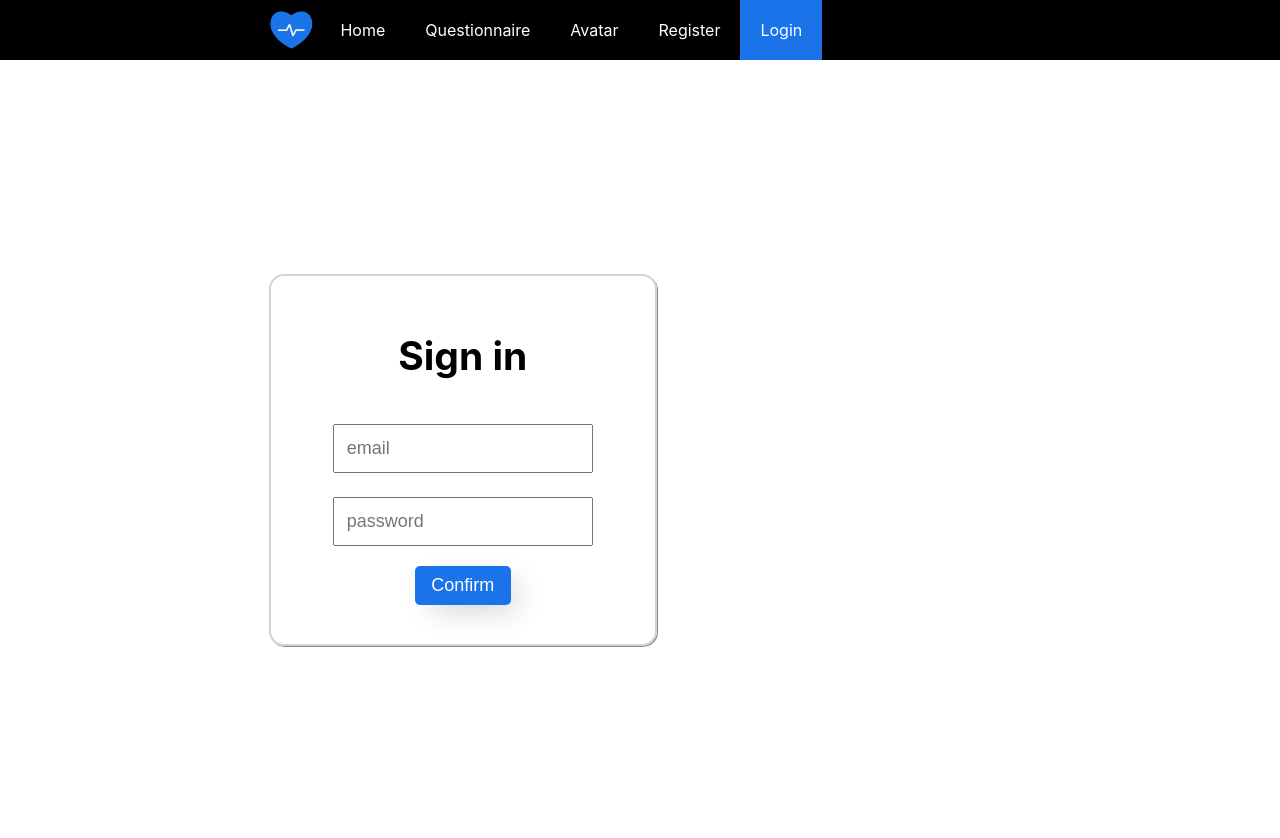
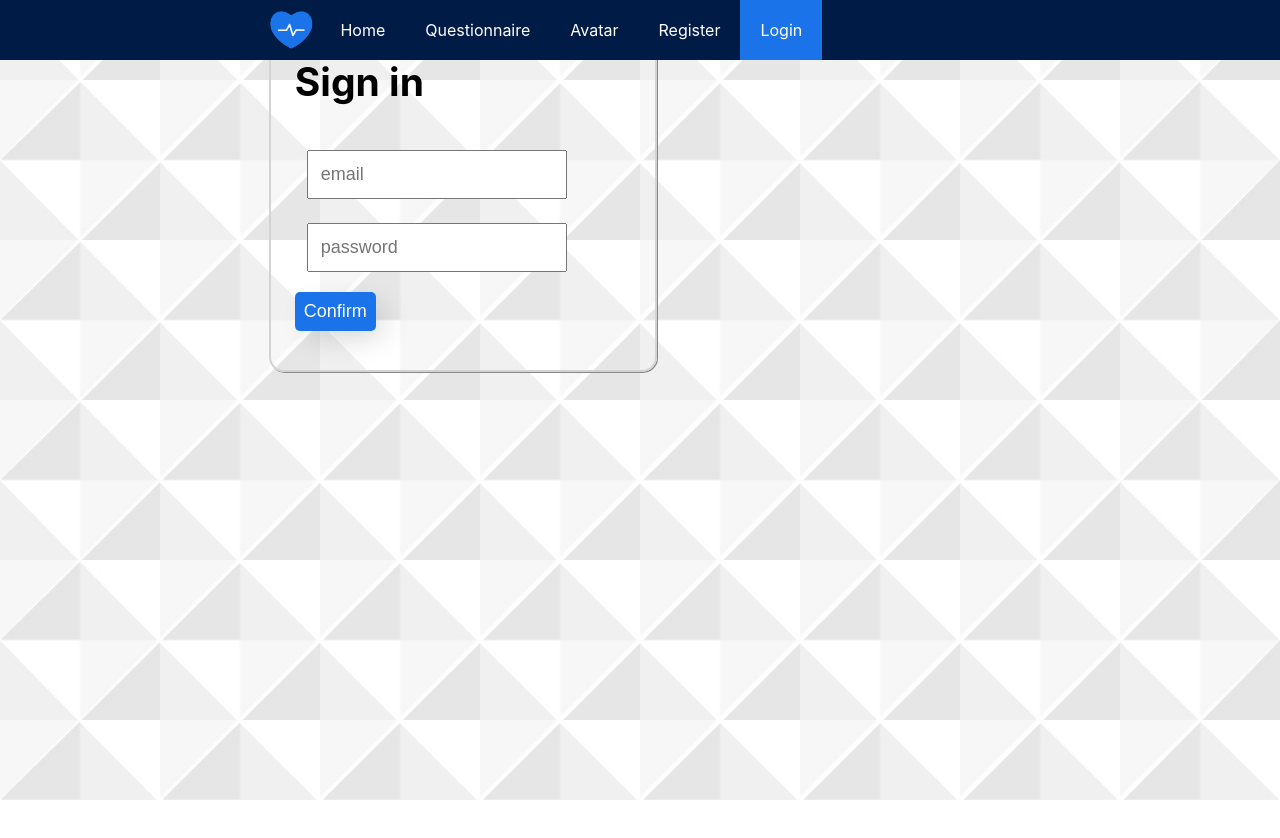
Before and after one commit to medgift/health-prevention-template, a React (Create React App) app: page /login in a window 1280 px wide. Shown: the top 838 px of the page. After the commit the page ends 800 px from the top, so only its background shows below. Built offline with nearby package versions, Linux system fonts and the light colour scheme; no server answers.

Commit message:
Css Modified

```diff
--- a/src/App.css
+++ b/src/App.css
@@ -1,4 +1,6 @@
+
 .App {
+    background: #fff url(../src/White_Background_1_RF_RMPL-01.jpg) center center/cover no-repeat fixed;
 }
 
 .App-logo {
@@ -13,11 +15,15 @@
 }
 
 #navBarDiv {
-    background-color: black;
+    background-color: #001c46;
     max-width: 100%;
     margin: 0 auto;
     margin-left: auto;
     text-align: center;
+    position: fixed;
+    top: 0;
+    width: 100%;
+    z-index: 1;
 }
 
 #icon {
@@ -46,7 +52,7 @@
 }
 
 .appBar a:hover:not(.active) {
-    background-color: #232323;
+    background-color: #111e6b;
     color: white;
 }
 
@@ -98,7 +104,6 @@
 }
 
 #questionnaire {
-    margin-top: 2%;
     display: table;
     column-count: 2;
     width: 45vw;
@@ -107,27 +112,43 @@
     flex-direction: column;
     margin-left: 0px;
     box-shadow: 0px 0px;
+
+    text-align: center;
+    margin-top: 20%;
+    padding-right: 100px;
+    padding-left: 100px;
+    background-color: #b2bbc7;
+    border-radius: 10px;
 }
 
 .questionDiv {
-    display: block;
+    /*color: white;
+    background-color: #3679f8;*/
+    font-size: larger;
+    border-radius: 20px;
+    overflow-clip: true;
+    margin-bottom: 20px;
+    text-align: left;
+    animation: 0.5s ease 0s 1 slideInFromUp;
+}
+@keyframes slideInFromUp {
+    0% {
+        transform: translateY(-100%);
+        opacity: 0;
+    }
+    100% {
+        transform: translateY(0);
+        opacity: 100;
+    }
 }
 
-.question {
-    border: 0;
-    padding: 0px;
-    min-width: 70vh;
-    box-shadow: 0px 0px;
-    max-width: 100%;
-    margin-left: 0px;
-    text-align: left;
-    min-height: 0px;
-}
 
 .questionTitle {
     min-width: 50%;
     max-width: 100%;
     margin-bottom: 2vh;
+    margin-left: 20px;
+    margin-right: 20px;
 }
 
 .questionTitleDiv {
@@ -138,10 +159,12 @@
 }
 
 .inputDiv {
-    display: flex;
+    display: inline-flex;
+    overflow-wrap: anywhere;
     width: 100%;
-    align-self: flex-end;
-    align-content: flex-end;
+    margin-left: 2%;
+    display: inline-flex;
+
 }
 
 .formInput {
@@ -189,10 +212,9 @@
     border-radius: 5px;
     padding: 1vh;
     color: white;
-    transition: all 0.2s ease-in-out;
     text-align: center;
     font-size: large;
-    width: 12vh;
+    width: fit-content;
 }
 
 .animatedButton:hover {
@@ -210,7 +232,8 @@
 }
 
 #questionnaireTitle {
-    text-align: left;
+    text-align: center;
+    font-size: 2.5em;
 }
 
 .centered_div {
@@ -220,21 +243,20 @@
 }
 
 .App-header {
-    background-color: white;
+    background-color: #eef0ff; /*Aller aussi modifier le .App au sommet du fichier*/
     min-height: 100vh;
     display: flex;
     flex-direction: column;
-    /*align-items: center;*/
     align-items: flex-start;
     margin-left: 21%;
-    justify-content: center;
     font-size: calc(10px + 2vmin);
     color: black;
+    background: #fff url(../src/White_Background_1_RF_RMPL-01.jpg) center center/cover no-repeat fixed;
 
 }
 
 .App-header-align {
-    text-align: center;
+
 }
 
 .App-link {
--- a/src/pages/Questionnaire.js
+++ b/src/pages/Questionnaire.js
@@ -258,13 +258,11 @@ export default function QuestionList({currentUser}) {
             <h2 id="questionnaireTitle">Questionnaire</h2>
             {questions.map((question) => (
                 <div key={question.questionNO}>
-                    <div className="padded_div question">
                         <Question {...question}
                                   display5={Display5} setdisplay5={setDisplay5}
                                   display6={Display6} setdisplay6={setDisplay6}
                                   display7={Display7} setdisplay7={setDisplay7}
                                   />
-                    </div>
                 </div>
             ))}
         </div>
```
Also changed, not shown: src/White_Background_1_RF_RMPL-01.jpg (added).
